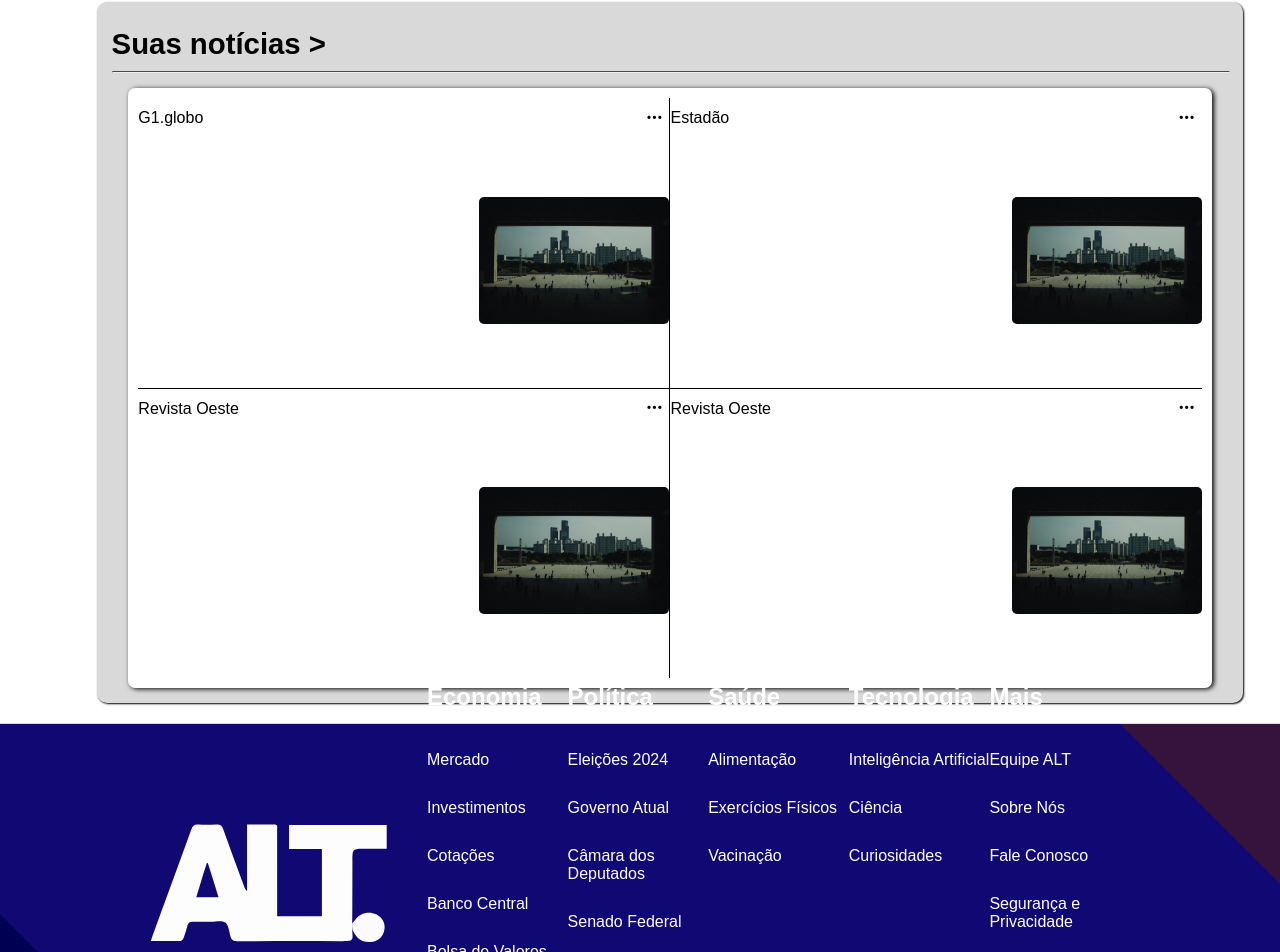
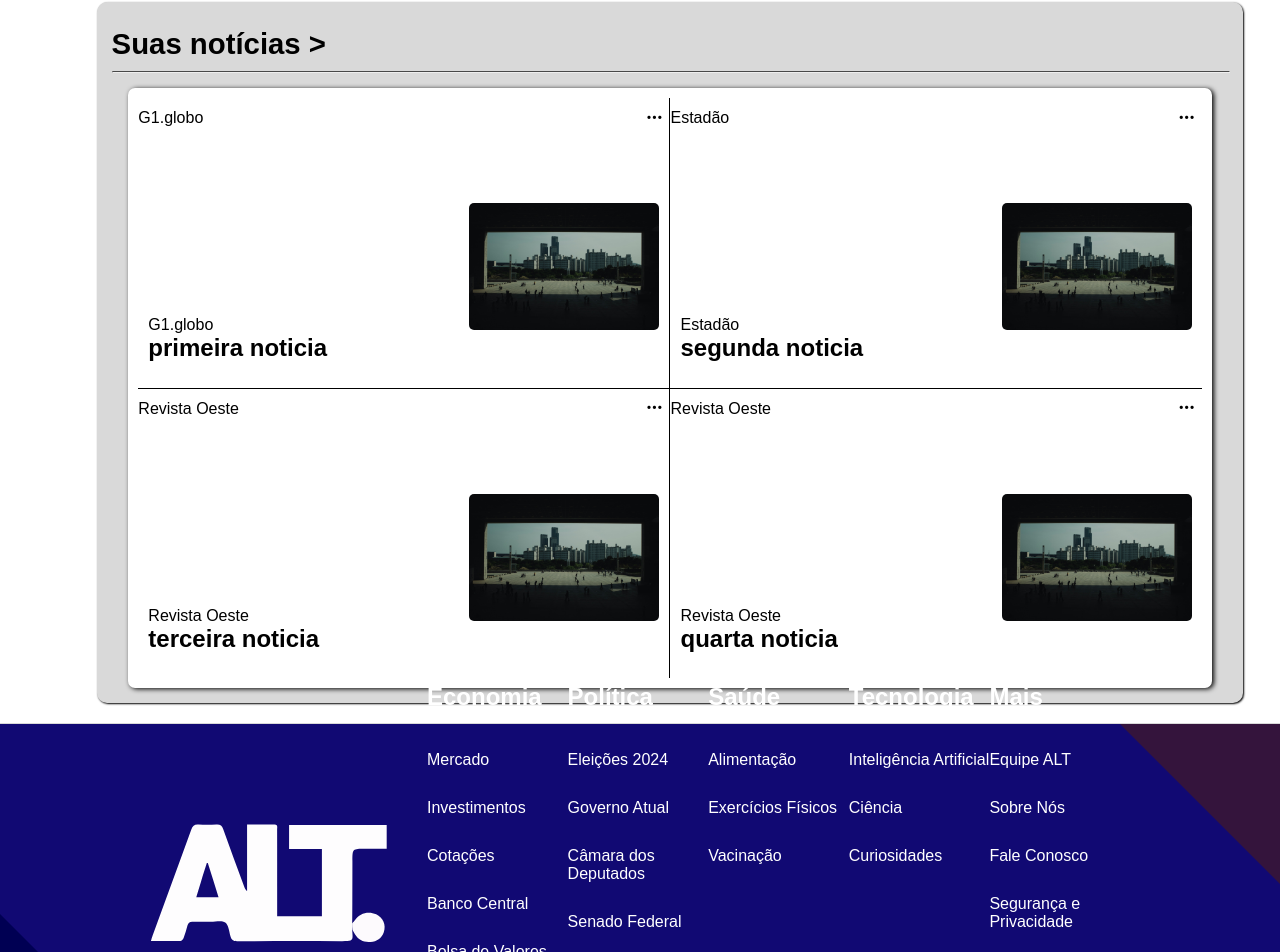
Before and after one commit to aeelmesq/TCC, a React (Create React App) app: page /forYou in a window 1280 px wide. Shown: the part 2654-3606 px from the top of the page. Built offline with nearby package versions, Linux system fonts and the light colour scheme; no server answers.

Commit message:
update for you

```diff
--- a/src/components/Main/Pages/ForYou/components/Block3/DefaultBlock.js
+++ b/src/components/Main/Pages/ForYou/components/Block3/DefaultBlock.js
@@ -51,10 +51,15 @@
                 </Flex>
                 <Grid
                   h={"calc(100% - 45px)"}
-                  w={"100%"}
+                  w={"calc(100% - 20px)"}
+                  alignItems={"baseline"}
+                  m={"auto"}
                   gridTemplateColumns={"1fr 190px"}
                 >
-                  <Box></Box>
+                  <Box>
+                    <Text>{item.site}</Text>
+                    <Heading>{item.title}</Heading>
+                  </Box>
                   <NewsImg src={item.img} w="190px" />
                 </Grid>
               </GridNewsCard>
```
